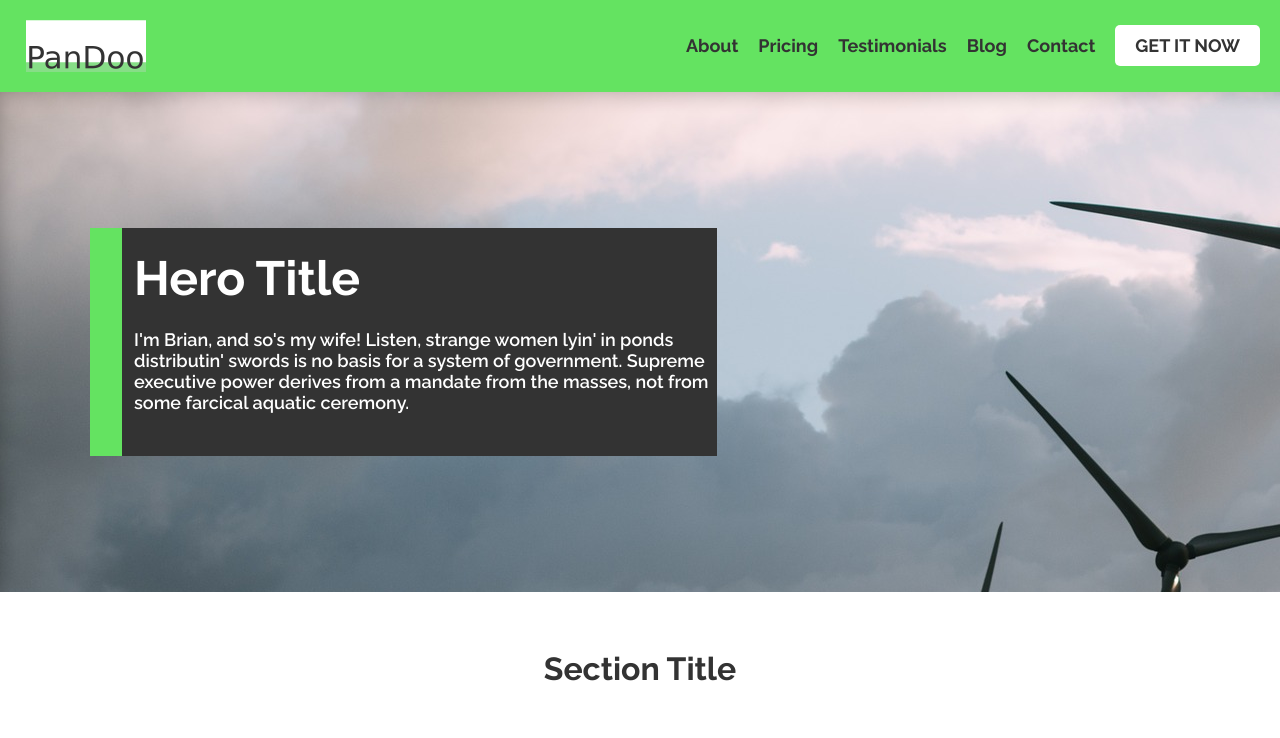
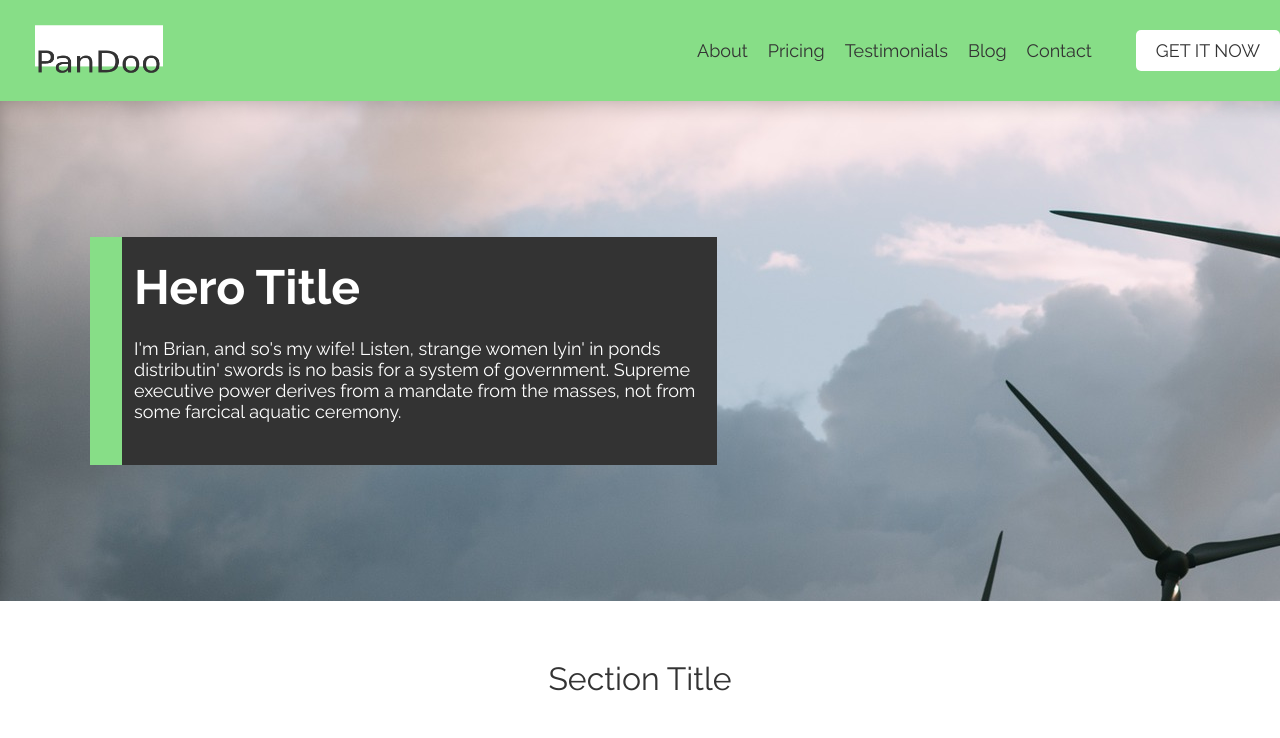
Before and after one commit to a9na/pandoo, a plain HTML site: page index.html in a window 1280 px wide. Shown: the top 738 px of the page. Drawn offline with nearby package versions, Linux system fonts and the light colour scheme; files that its build step writes are made by us from their sources.

Commit message:
Fix primary color, var naming, header and logo spacing

```diff
--- a/index.html
+++ b/index.html
@@ -6,7 +6,7 @@
     <title>PanDoo</title>
     <link href="https://cdnjs.cloudflare.com/ajax/libs/font-awesome/6.0.0-beta3/css/all.min.css" rel="stylesheet">
     <link href="https://fonts.googleapis.com/css2?family=Raleway:wght@400;600;700&display=swap" rel="stylesheet">
-    <link rel="stylesheet" href="./css/main.css">
+    <link rel="stylesheet" href="./scss/main.css">
 </head>
 <body>
     <header class="header">
@@ -127,7 +127,9 @@
                 </div>
             </div>
         </div>
-        <button class="learn-more" aria-label="Learn more about this section">Learn More</button>
+        <div class="learn-more">
+            <button class="learn-more" aria-label="Learn more about this section">Learn More</button>
+        </div>
     </section>
 
     <section class="newsletter-signup">
--- a/scss/_base.scss
+++ b/scss/_base.scss
@@ -6,5 +6,5 @@ body {
     @include global-font;
     margin: 0;
     padding: 0;
-    background-color: $white-color;
+    background-color: $white;
 }
--- a/scss/_common.scss
+++ b/scss/_common.scss
@@ -2,8 +2,8 @@
 @import 'mixins';
 
 .common-button {
-    @include button($white-color, $secondary-color);
-    font-weight: bold;
+    @include button($white, $secondary-color);
+    font-weight: 400;
     display: inline-block;
 }
 
--- a/scss/_mixins.scss
+++ b/scss/_mixins.scss
@@ -4,7 +4,7 @@
 @mixin global-font {
     font-family: 'Raleway', sans-serif;
     font-size: 18px;
-    font-weight: 600;
+    font-weight: 400;
     line-height: 21.13px;
     text-align: left;
 }
--- a/scss/_variables.scss
+++ b/scss/_variables.scss
@@ -1,6 +1,7 @@
 // _variables.scss
-$primary-color: #64e361;
+$primary-color: #87DE87;
 $secondary-color: #333;
 $text-color: #444;
-$white-color: #fff;
+$white: #fff;
+$grey: #333333;
 $border-radius: 5px;
--- a/scss/_article.scss
+++ b/scss/layout/_article.scss
@@ -1,11 +1,8 @@
 // _article.scss
-@import 'variables';
-@import 'mixins';
-@import 'common';
 
 .article-container {
     background-color: $text-color;
-    color: $white-color;
+    color: $white;
     padding: 40px 20px;
 
     &__windmill {
@@ -44,7 +41,7 @@
 
         h3 {
             font-size: 36px;
-            font-weight: 600;
+            font-weight: 400;
             line-height: 42.26px;
             text-align: left;
             margin-bottom: 20px;
@@ -72,7 +69,7 @@
 
         h3 {
             font-size: 36px;
-            font-weight: 600;
+            font-weight: 400;
             line-height: 42.26px;
             text-align: left;
             margin-bottom: 20px;
@@ -85,4 +82,24 @@
             text-align: left;
         }
     }
+
+    .learn-more {
+        display: flex;
+        justify-content: center;
+
+        button {
+            align-items: center;
+            background-color: $primary-color;
+            color: $grey;
+            font-size: 1.1rem;
+            line-height: 1.321rem;
+            width: 16.5rem;
+            height: 4.5rem;
+            text-align: center;
+            border-radius: 0.75rem;
+            border: none;
+            font-weight: 700;
+            text-transform: uppercase;
+        }
+      }
 }
--- a/scss/_cards.scss
+++ b/scss/layout/_cards.scss
@@ -1,18 +1,15 @@
 // _cards.scss
-@import 'variables';
-@import 'mixins';
-@import 'common';
 
 .cards-section {
     text-align: center;
-    background-color: $white-color;
+    background-color: $white;
     padding: 40px 20px;
 
     h2 {
         margin-bottom: 30px;
         font-size: 32px;
         color: $secondary-color;
-        font-weight: bold;
+        font-weight: 400;
     }
 
     .cards {
@@ -28,7 +25,7 @@
         .card {
             background-color: $secondary-color;
             padding: 20px;
-            color: $white-color;
+            color: $white;
             max-width: 100%;
             margin: 32px 8px;
             text-align: left;
--- a/scss/_footer.scss
+++ b/scss/layout/_footer.scss
@@ -1,11 +1,8 @@
 // _footer.scss
-@import 'variables';
-@import 'mixins';
-@import 'common';
 
 .footer {
     background-color: $secondary-color;
-    color: $white-color;
+    color: $white;
     padding: 20px 40px;
     text-align: center;
 
@@ -16,8 +13,8 @@
 
         a {
             text-decoration: none;
-            color: $white-color;
-            font-weight: bold;
+            color: $white;
+            font-weight: 400;
         }
     }
 
--- a/scss/_header.scss
+++ b/scss/layout/_header.scss
@@ -1,26 +1,26 @@
 // _header.scss
-@import 'variables';
-@import 'mixins';
-@import 'common';
 
 .header {
     background-color: $primary-color;
-    padding: 20px;
+    height: 6.313rem;
     @include flex-center;
     justify-content: space-between;
-    max-width: 100%;
+    max-width: 120rem;
+    margin: 0 auto;
 
     &__logo {
-        width: 120px;
+        width: 8rem;
         height: 51.75px;
-        margin-left: 6px;
+        padding-left: 2.172rem;
     }
 
     .nav {
         display: flex;
         align-items: center;
-        justify-content: space-between;
-        max-width: 100%;
+        justify-content: flex-end;
+        flex-direction: row;
+        column-gap: 1.5rem;
+        font-weight: 600;
 
         ul {
             list-style: none;
@@ -38,7 +38,7 @@
                 a {
                     text-decoration: none;
                     color: $secondary-color;
-                    font-weight: bold;
+                    font-weight: 400;
                 }
             }
         }
--- a/scss/_hero.scss
+++ b/scss/layout/_hero.scss
@@ -1,12 +1,9 @@
 // _hero.scss
-@import 'variables';
-@import 'mixins';
-@import 'common';
 
 .hero {
-    background-image: url('./images/wind-turbines.png');
+    background-image: url('../images/wind-turbines.png');
     height: 400px;
-    color: $white-color;
+    color: $white;
 
     @include flex-center;
     justify-content: space-between;
--- a/scss/_image.scss
+++ b/scss/layout/_image.scss
@@ -1,6 +1,4 @@
 // _image.scss
-@import 'variables';
-@import 'mixins';
 
 .image {
     width: 696px;
--- a/scss/_newsletter.scss
+++ b/scss/layout/_newsletter.scss
@@ -1,10 +1,7 @@
 // _newsletter.scss
-@import 'variables';
-@import 'mixins';
-@import 'common';
 
 .newsletter-signup {
-    background-color: $white-color;
+    background-color: $white;
     padding: 20px 600px;
     text-align: center;
     margin: 0 auto;
@@ -12,7 +9,7 @@
     h3 {
         font-size: 36px;
         color: $secondary-color;
-        font-weight: 600;
+        font-weight: 400;
     }
 
     p {
--- a/scss/main.scss
+++ b/scss/main.scss
@@ -8,10 +8,10 @@
 
 @import 'base';
 
-@import 'header';
-@import 'hero';
-@import 'cards';
-@import 'article';
-@import 'image';
-@import 'newsletter';
-@import 'footer';
+@import 'layout/header';
+@import 'layout/hero';
+@import 'layout/cards';
+@import 'layout/article';
+@import 'layout/image';
+@import 'layout/newsletter';
+@import 'layout/footer';
```
Also changed, not shown: css/main.css, 1 other file.
